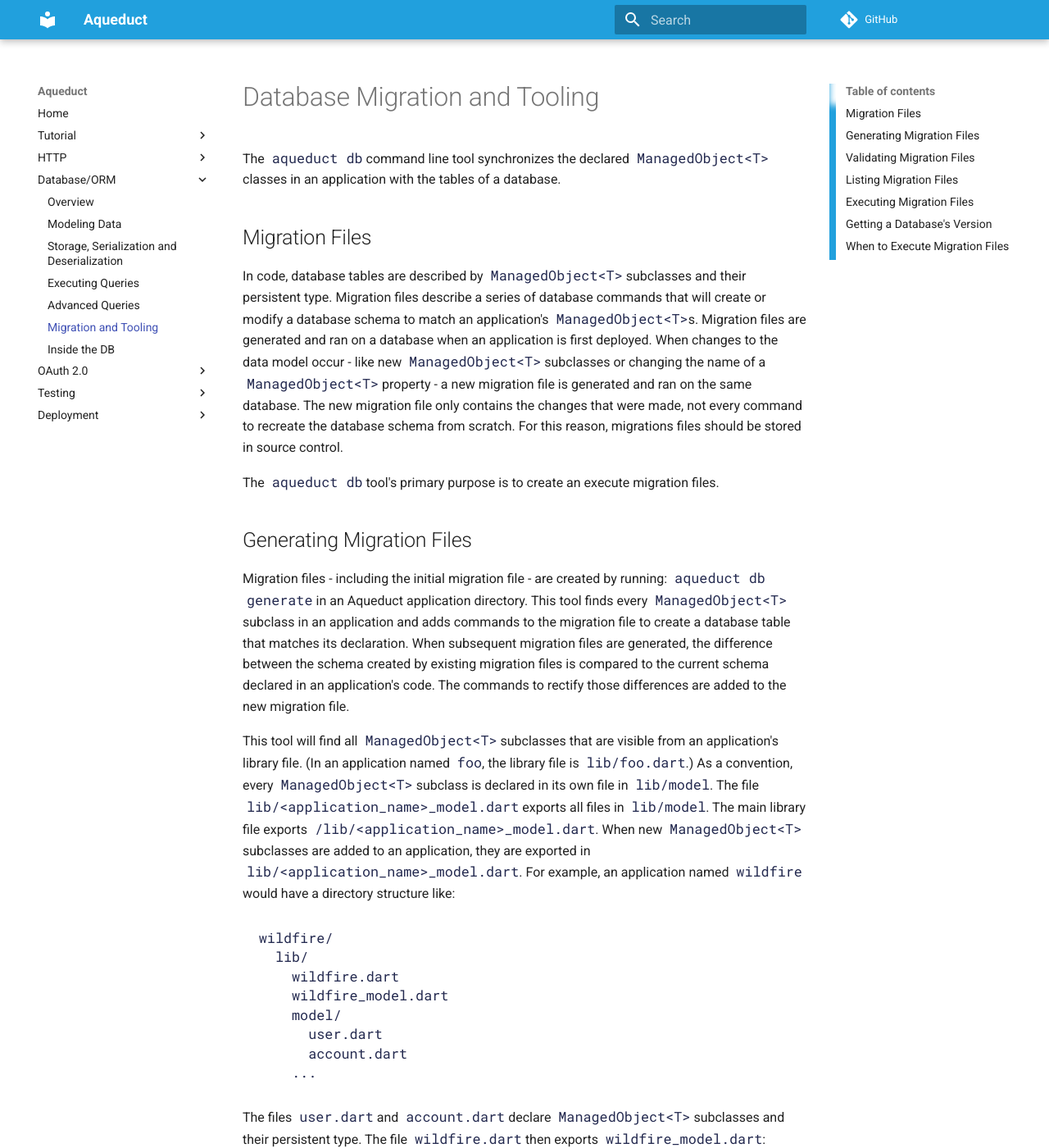
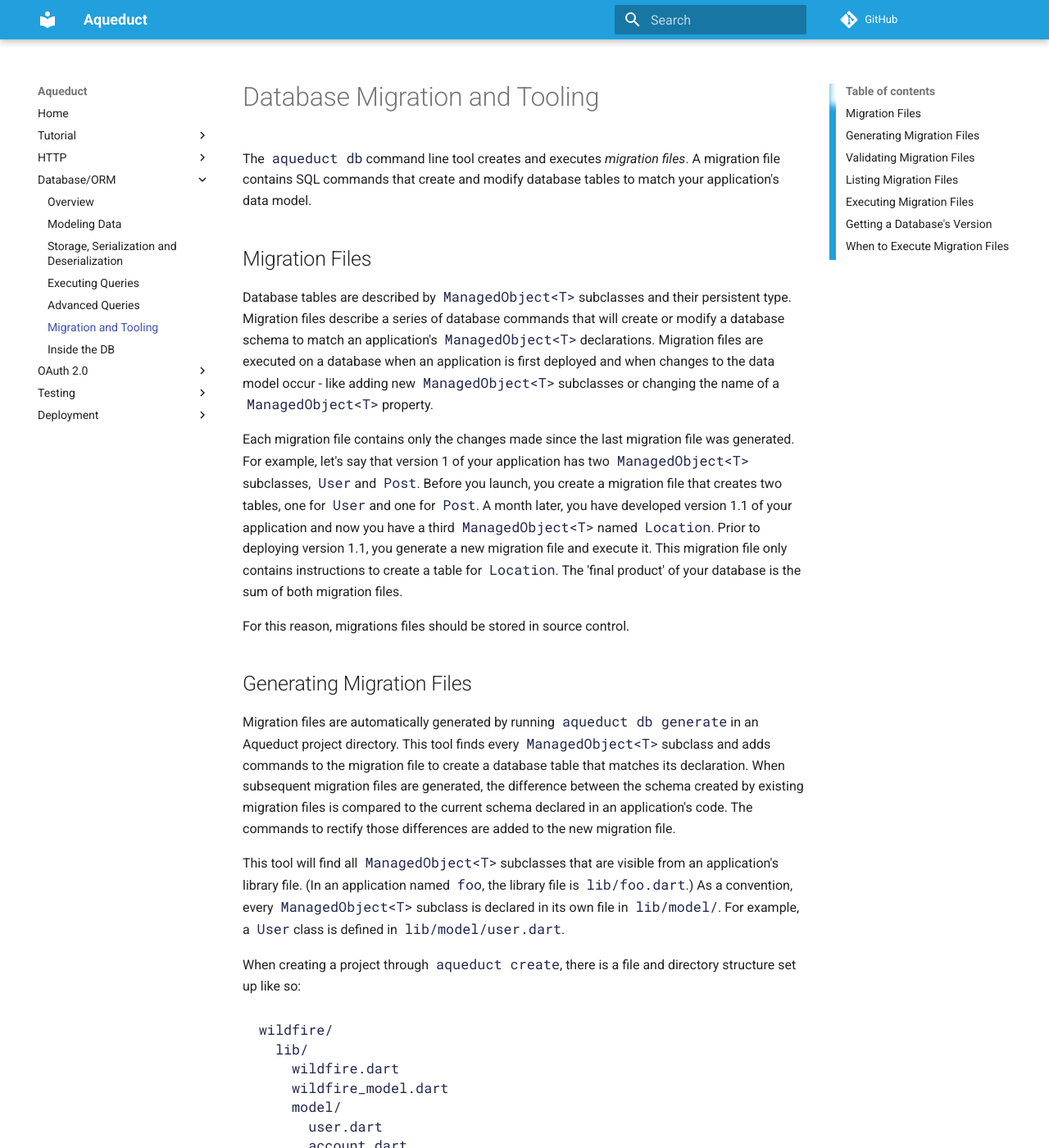
Before and after one commit to stablekernel/aqueduct, an MkDocs documentation site: the page built from docs/docs/db/db_tools.md, in a window 1280 px wide and 1400 px high. Shown: the whole window at 82% size. Built offline with MkDocs 1.6.1 and Material for MkDocs 9.7.7, drawn with Linux system fonts in a browser that asks for light colours; comment, search, counter and statistics services are not loaded; old or Windows-style settings are respelled for this version of MkDocs; some of the changed text lies outside the part shown.

````diff
--- a/docs/docs/db/db_tools.md
+++ b/docs/docs/db/db_tools.md
@@ -1,20 +1,24 @@
 # Database Migration and Tooling
 
-The `aqueduct db` command line tool synchronizes the declared `ManagedObject<T>` classes in an application with the tables of a database.
+The `aqueduct db` command line tool creates and executes *migration files*. A migration file contains SQL commands that create and modify database tables to match your application's data model.
 
 Migration Files
 ---
 
-In code, database tables are described by `ManagedObject<T>` subclasses and their persistent type. Migration files describe a series of database commands that will create or modify a database schema to match an application's `ManagedObject<T>`s. Migration files are generated and ran on a database when an application is first deployed. When changes to the data model occur - like new `ManagedObject<T>` subclasses or changing the name of a `ManagedObject<T>` property - a new migration file is generated and ran on the same database. The new migration file only contains the changes that were made, not every command to recreate the database schema from scratch. For this reason, migrations files should be stored in source control.
+Database tables are described by `ManagedObject<T>` subclasses and their persistent type. Migration files describe a series of database commands that will create or modify a database schema to match an application's `ManagedObject<T>` declarations. Migration files are executed on a database when an application is first deployed and when changes to the data model occur - like adding new `ManagedObject<T>` subclasses or changing the name of a `ManagedObject<T>` property.
 
-The `aqueduct db` tool's primary purpose is to create an execute migration files.
+Each migration file contains only the changes made since the last migration file was generated. For example, let's say that version 1 of your application has two `ManagedObject<T>` subclasses, `User` and `Post`. Before you launch, you create a migration file that creates two tables, one for `User` and one for `Post`. A month later, you have developed version 1.1 of your application and now you have a third `ManagedObject<T>` named `Location`. Prior to deploying version 1.1, you generate a new migration file and execute it. This migration file only contains instructions to create a table for `Location`. The 'final product' of your database is the sum of both migration files.
+
+For this reason, migrations files should be stored in source control.
 
 Generating Migration Files
 ---
 
-Migration files - including the initial migration file - are created by running: `aqueduct db generate` in an Aqueduct application directory. This tool finds every `ManagedObject<T>` subclass in an application and adds commands to the migration file to create a database table that matches its declaration. When subsequent migration files are generated, the difference between the schema created by existing migration files is compared to the current schema declared in an application's code. The commands to rectify those differences are added to the new migration file.
+Migration files are automatically generated by running `aqueduct db generate` in an Aqueduct project directory. This tool finds every `ManagedObject<T>` subclass and adds commands to the migration file to create a database table that matches its declaration. When subsequent migration files are generated, the difference between the schema created by existing migration files is compared to the current schema declared in an application's code. The commands to rectify those differences are added to the new migration file.
 
-This tool will find all `ManagedObject<T>` subclasses that are visible from an application's library file. (In an application named `foo`, the library file is `lib/foo.dart`.) As a convention, every `ManagedObject<T>` subclass is declared in its own file in `lib/model`. The file `lib/<application_name>_model.dart` exports all files in `lib/model`. The main library file exports `/lib/<application_name>_model.dart`. When new `ManagedObject<T>` subclasses are added to an application, they are exported in `lib/<application_name>_model.dart`. For example, an application named `wildfire` would have a directory structure like:
+This tool will find all `ManagedObject<T>` subclasses that are visible from an application's library file. (In an application named `foo`, the library file is `lib/foo.dart`.) As a convention, every `ManagedObject<T>` subclass is declared in its own file in `lib/model/`. For example, a `User` class is defined in `lib/model/user.dart`.
+
+When creating a project through `aqueduct create`, there is a file and directory structure set up like so:
 
 ```
 wildfire/
@@ -27,33 +31,25 @@ wildfire/
     ...
 ```
 
-The files `user.dart` and `account.dart` declare `ManagedObject<T>` subclasses and their persistent type. The file `wildfire.dart` then exports `wildfire_model.dart`:
+After adding a new file to `lib/model/`, that file should be exported from `wildfire_model.dart`, where `wildfire` is the name of your application. This allows your application and the `generate` tool to see the declaration.
 
-```dart
-export 'wildfire_model.dart';
-```
-
-And `wildfire_model.dart` exports the files in `model/`:
-
-```dart
-export 'model/user.dart';
-export 'model/account.dart';
-```
-
-Migration files are stored in an application's `migrations` directory, which gets created when the tool is run if it doesn't exist. Migration files are prefixed with a version number, a "0" padded eight digit number. The version number of the file - and the order it will get executed in - is determined from this string. For example, the first migration file's version number is "00000001" and the second is "00000002". When removing the 0s, they are versions 1 and 2 and will be replayed in that order.
-
-Migration files are always suffixed with `.migration.dart`. Migration files may have an additional name that has no impact on the file or its order by inserting an underscore after the version number:
+Migration files are stored in an application's `migrations` directory. Migration files are prefixed with a version number, a "0" padded eight digit number, ad suffixed with `.migration.dart`. For example, `00000001_Initial.migration.dart` is a migration filename. The version number portion of the filename is required, as is the `.migration.dart` suffix. The underscore and remainder of the filename are optional and have no effect, they are just a way to name the file. Here is an example of two migration file names:
 
 ```
 00000001_initial.migration.dart
 00000002_add_user_nickname.migration.dart
 ```
 
+The version number of migration files indicate the order in which they are applied. Leading zeros are stripped from the filenames before their version numbers are compared. Version numbers do not necessarily have to be continuous, but doing otherwise is not recommended.
+
+Migration files may be created manually or altered after they are generated by `aqueduct db generate`. A migration file's `Migration.upgrade` method makes calls to `Migration.database` (an instance of `SchemaBuilder`) property to add, remove, and modify tables and columns. Each method invocation creates one or more SQL commands. When a migration file is executed, its `upgrade` method is invoked and each command is collected and run within a transaction. The commands are executed in order, and it's important to note that the order often matters.
+
+There are scenarios where there are more than one operation can rectify a change in the data model. It is important to review migration files after they have been generated to ensure the expected behavior.
+
 Validating Migration Files
 ---
 
-Migration files may be altered after they have been generated. This is often the case if `aqueduct db generate` can't say for certain how a database should change. For example, is renaming a property just renaming a column, or is it deleting a column and creating a new column? The `aqueduct db validate` tool ensures that the database schema after running all migration files matches the database schema declared by an application's `ManagedObject<T>`s. Any generated migration file will pass `aqueduct db validate`. The validate tool will display every difference found in the schemas.
-
+Migration files may be altered after they have been generated. This is often the case if `aqueduct db generate` can't say for certain how a database should change. For example, is renaming a property just renaming a column, or is it deleting a column and creating a new column? The `aqueduct db validate` tool ensures that the database schema after running all migration files matches the database schema declared by an application's `ManagedObject<T>`s. Any generated migration file will pass `aqueduct db validate`. The validate tool will display differences found between the schema in code and the schema created by migration files.
 
 Listing Migration Files
 ---
````
Also changed, not shown: docs/docs/db/overview.md (+1 -0 lines), docs/docs/db/validations.md (added, +241 -0 lines).
